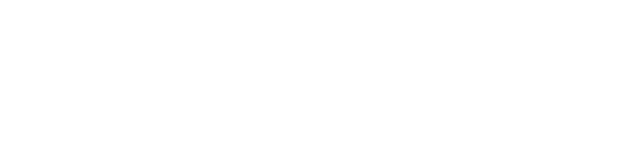
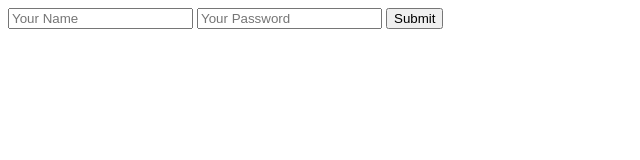
Before and after one commit to Saidqodirxon/nt76-2dars, a plain HTML site: page index.html in a window 1280 px wide. Shown: the whole page, without its empty margins (0-640 px from the left). Drawn offline with Linux system fonts and the light colour scheme.

Commit message:
2 versiya

```diff
--- a/index.html
+++ b/index.html
@@ -4,7 +4,21 @@
     <meta charset="UTF-8" />
     <meta http-equiv="X-UA-Compatible" content="IE=edge" />
     <meta name="viewport" content="width=device-width, initial-scale=1.0" />
+    <link rel="stylesheet" href="./style.css" />
     <title>Git-2</title>
   </head>
-  <body></body>
+  <body>
+    <form action="login">
+      <label for="name"></label>
+      <input type="text" name="name" id="name" placeholder="Your Name " />
+      <label for="pass"></label>
+      <input
+        type="password"
+        name="pass"
+        id="pass"
+        placeholder="Your Password "
+      />
+      <button type="submit">Submit</button>
+    </form>
+  </body>
 </html>
```
